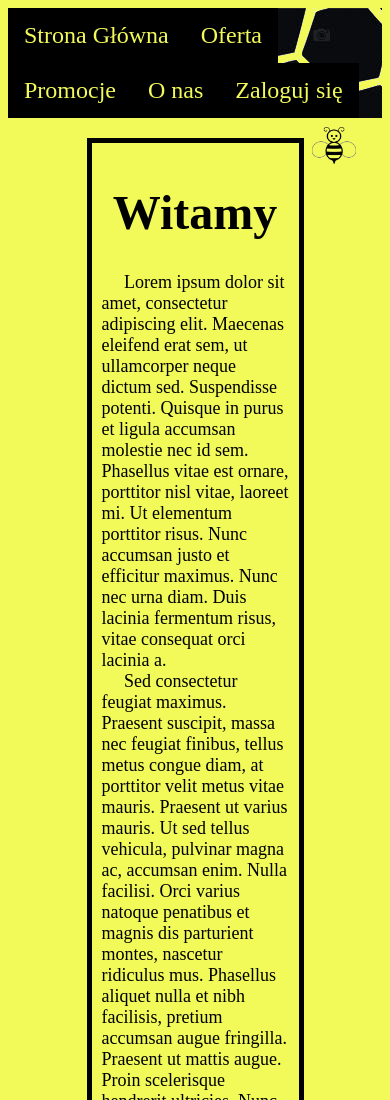
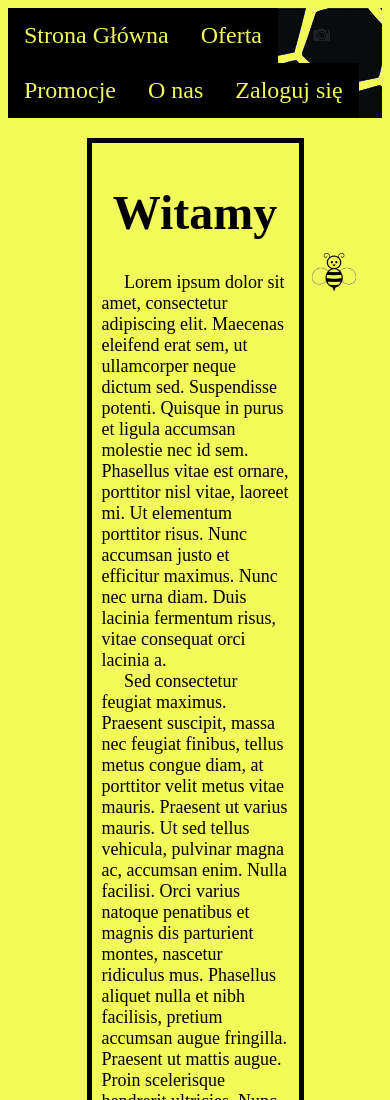
Before and after one commit to MUSQQQ/MUSQQQ.github.io, a plain HTML site: page index.html in a window 390 px wide. Shown: the top 1100 px of the page. Drawn offline with Linux system fonts and the light colour scheme.

Commit message:
make bee visible on mobile

```diff
--- a/index.html
+++ b/index.html
@@ -73,7 +73,7 @@ h1 {
 }
 .bee {
     position:absolute;
-    top: 15%;
+    top: 30%;
     left:77%;
     z-index: 900;
     background:transparent url("196-1969668_honey-bee-with-transparent-background.png");
```
